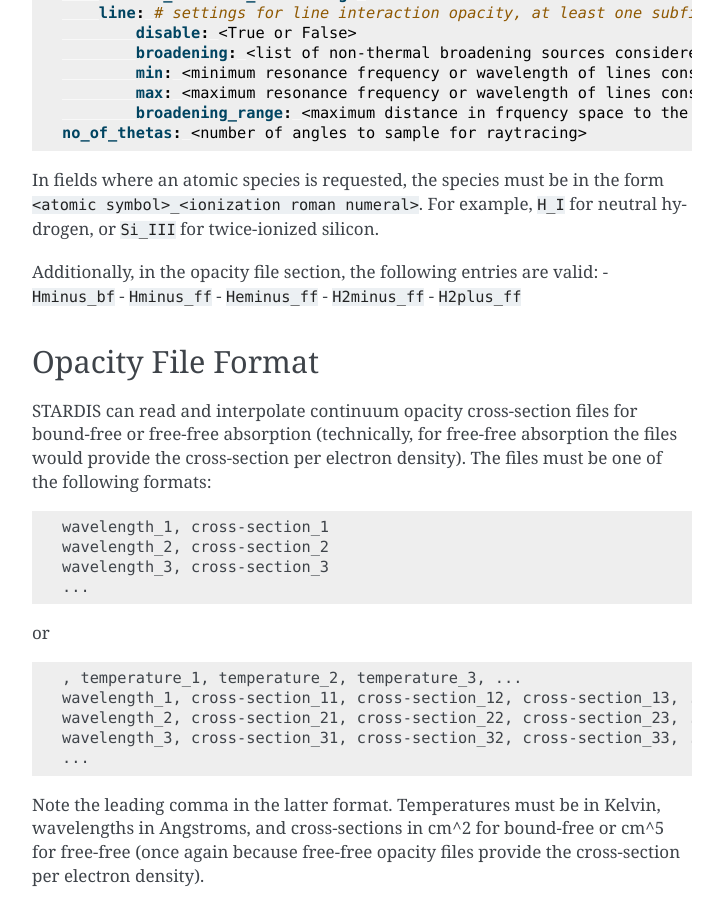
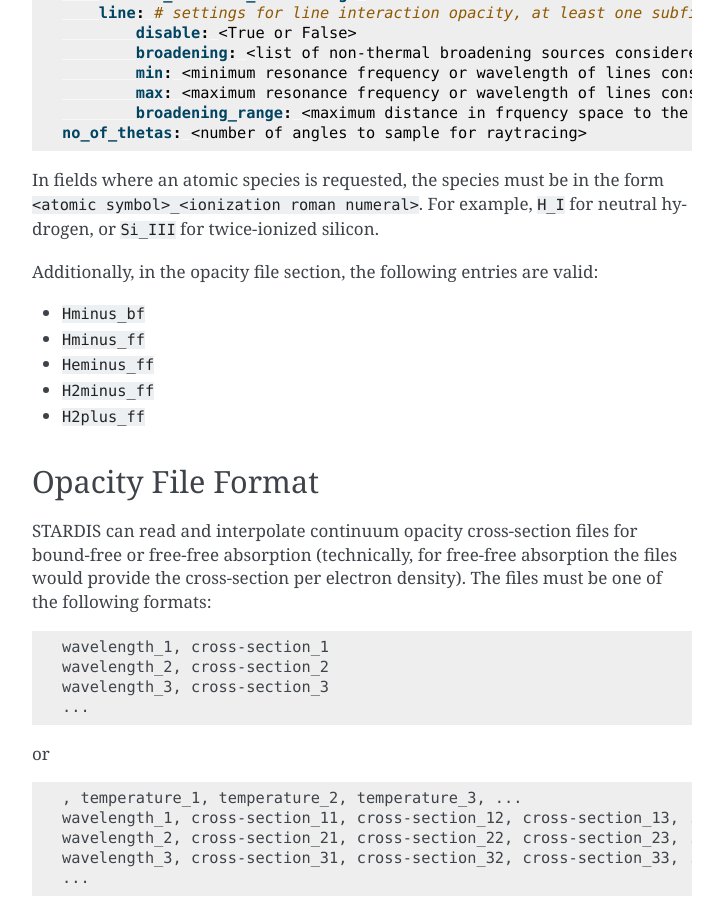
Before and after one commit to tardis-sn/stardis, a Sphinx documentation site: the page built from docs/running_the_code.rst, in a window 1280 px wide and 900 px high, scrolled down 967 px. Shown: the whole window, without its empty margins (388-1111 px from the left). Built offline with Sphinx 7.4.7, drawn with Linux system fonts in a browser that asks for light colours; the version number could not be read and is left out.

```diff
--- a/docs/running_the_code.rst
+++ b/docs/running_the_code.rst
@@ -57,8 +57,13 @@ the form ``<atomic symbol>_<ionization roman numeral>``. For example,
 ``H_I`` for neutral hydrogen, or ``Si_III`` for twice-ionized silicon.
 
 Additionally, in the opacity file section, the following entries are
-valid: - ``Hminus_bf`` - ``Hminus_ff`` - ``Heminus_ff`` - ``H2minus_ff``
-- ``H2plus_ff``
+valid:
+
+* ``Hminus_bf``
+* ``Hminus_ff``
+* ``Heminus_ff``
+* ``H2minus_ff``
+* ``H2plus_ff``
 
 Opacity File Format
 -------------------
```
